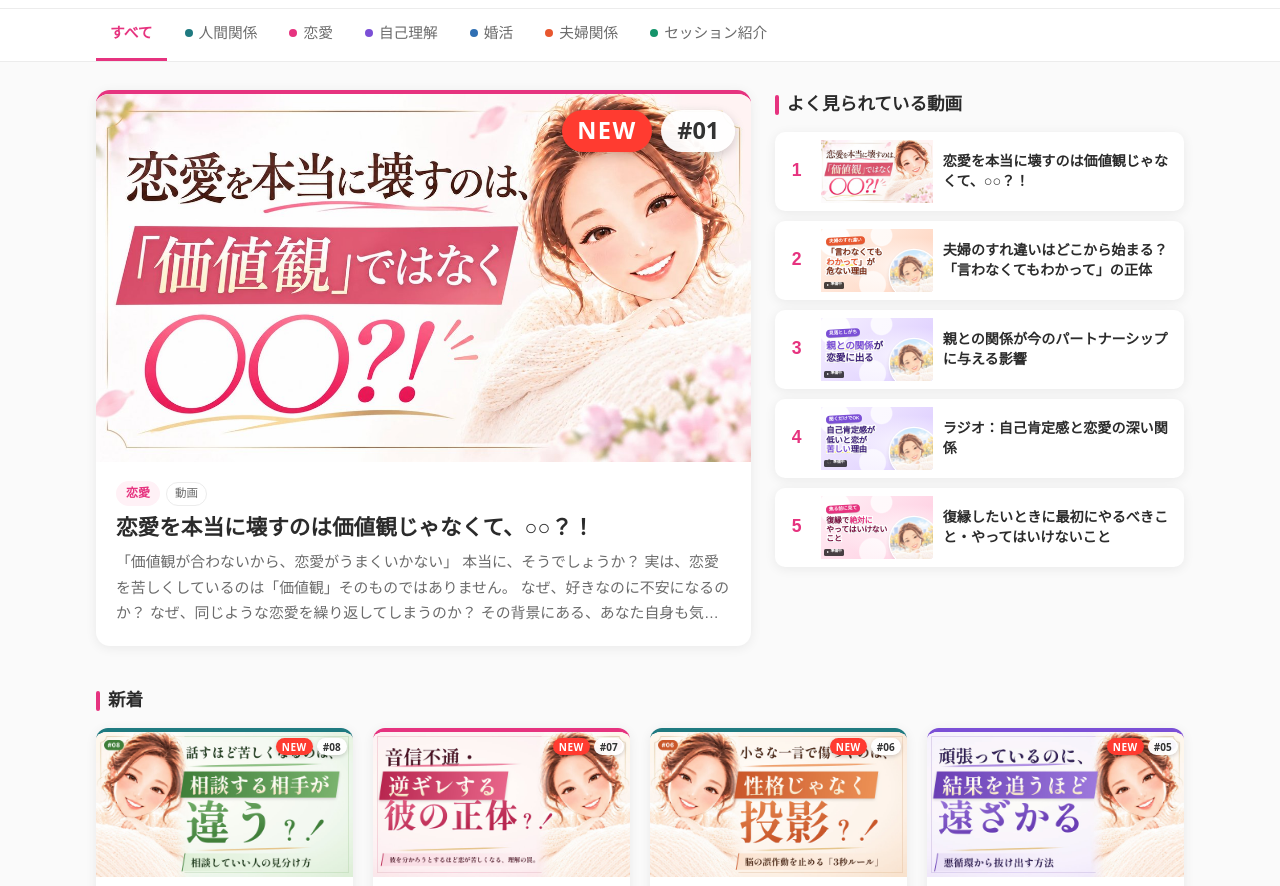
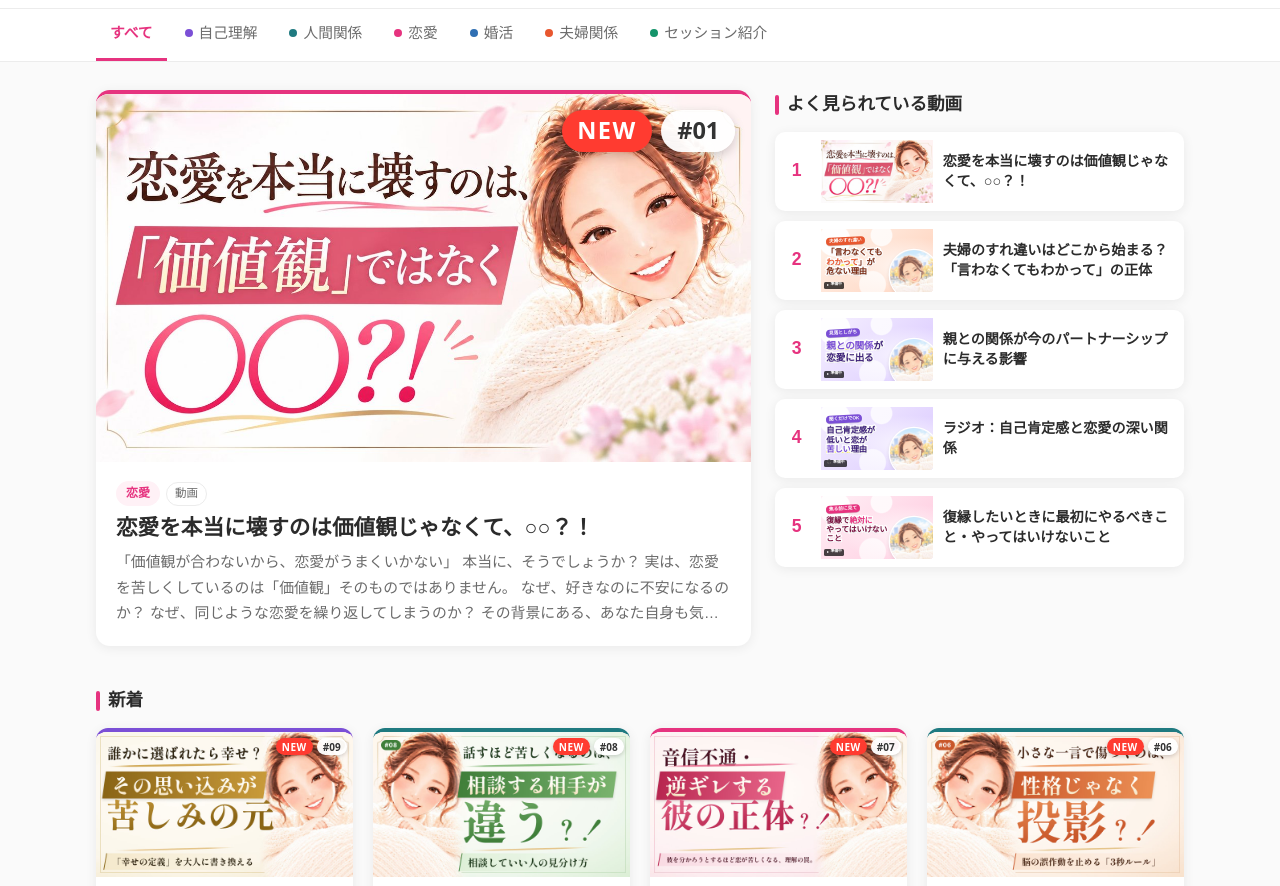
Before and after one commit to eriko05/eriko1011-media, a plain HTML site: page index.html in a window 1280 px wide. Shown: the part 56-942 px from the top of the page. Drawn offline with Linux system fonts and the light colour scheme; a web font is replaced by a local one.

Commit message:
動画 #09「「誰かに選ばれたら幸せ」が、苦しみの元？！」を資料PDF・サムネイル付きで追加
Co-Authored-By: Claude Opus 5.5 <noreply@anthropic.com>
Claude-Session: https://claude.ai/code/session_01BjLkNFpZQDyYeC2jtPT9mX

```diff
--- a/index.html
+++ b/index.html
@@ -223,6 +223,12 @@ footer{text-align:center;color:var(--muted);font-size:.8rem;padding:28px 16px}
    url が入っている動画には、古い順に #01, #02 … の番号が自動で付きます（新しい動画はリストの一番上に追加）。
    ========================================================= */
 const ITEMS = [
+  { title:"「誰かに選ばれたら幸せ」が、苦しみの元？！ 幸せの定義を書き換える",
+    category:"自己理解", type:"動画", duration:"", added:"2026-11-24",
+    kicker:"誰かに選ばれたら幸せ？", catch:"その思い込みが\n**苦しみの元**",
+    desc:"誰かがそばにいてくれたら。\n誰かが自分を特別扱いしてくれたら。\n誰かが自分の痛みを分かって、埋めてくれたら…。\n\nそんなふうに、幸せを「誰かにしてもらうこと」だと感じていませんか？\n\n実はその**「幸せの定義」**こそが、\nどれだけ頑張っても満たされない苦しみの根本原因かもしれません。\n\nこの動画では、\n幸せの源を自分の外側に置く「チャイルド脳」と、\n自分の内側から未来を創る「アダルト脳」という2つの世界観から、\n「過去の穴埋め」がくり返される仕組みと、\n幸せの定義を大人に書き換える5つのステップを紐解きます。\n\n「もう、誰かに選ばれることに人生を預けたくない」\nそんな方は、ぜひ最後までご覧ください。",
+    pdf:"docs/shiawase-teigi.pdf",
+    url:"https://youtu.be/g-IDAWEx81k", thumb:"images/thumb-shiawase-v6.jpg" },
   { title:"相談してはいけない人に、相談していませんか？",
     category:"人間関係", type:"動画", duration:"", added:"2026-11-24",
     kicker:"話すほど苦しくなる…", catch:"相談する相手が\n**違う**？！",
@@ -297,7 +303,7 @@ const ITEMS = [
     desc:"初めての方向けに、体験セッションの流れと受けた方の変化をご紹介します。", url:"" },
 ];
 /* ランキング表示する動画（上の一覧の番号。0が一番上） */
-const RANKING = [7, 8, 10, 9, 11];
+const RANKING = [8, 9, 11, 10, 12];
 </script>
 
 <script>
```
Also changed, not shown: images/thumb-shiawase-v6.jpg (added), 1 other file.
